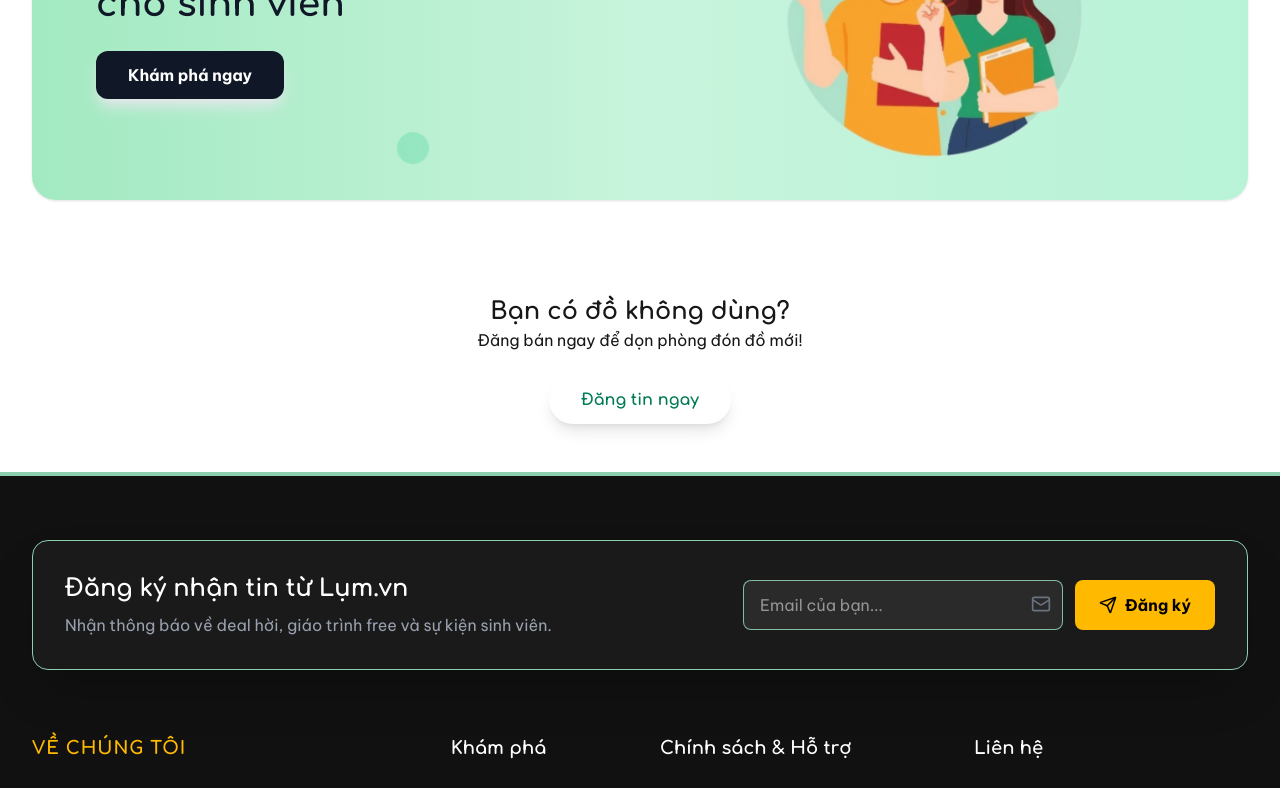
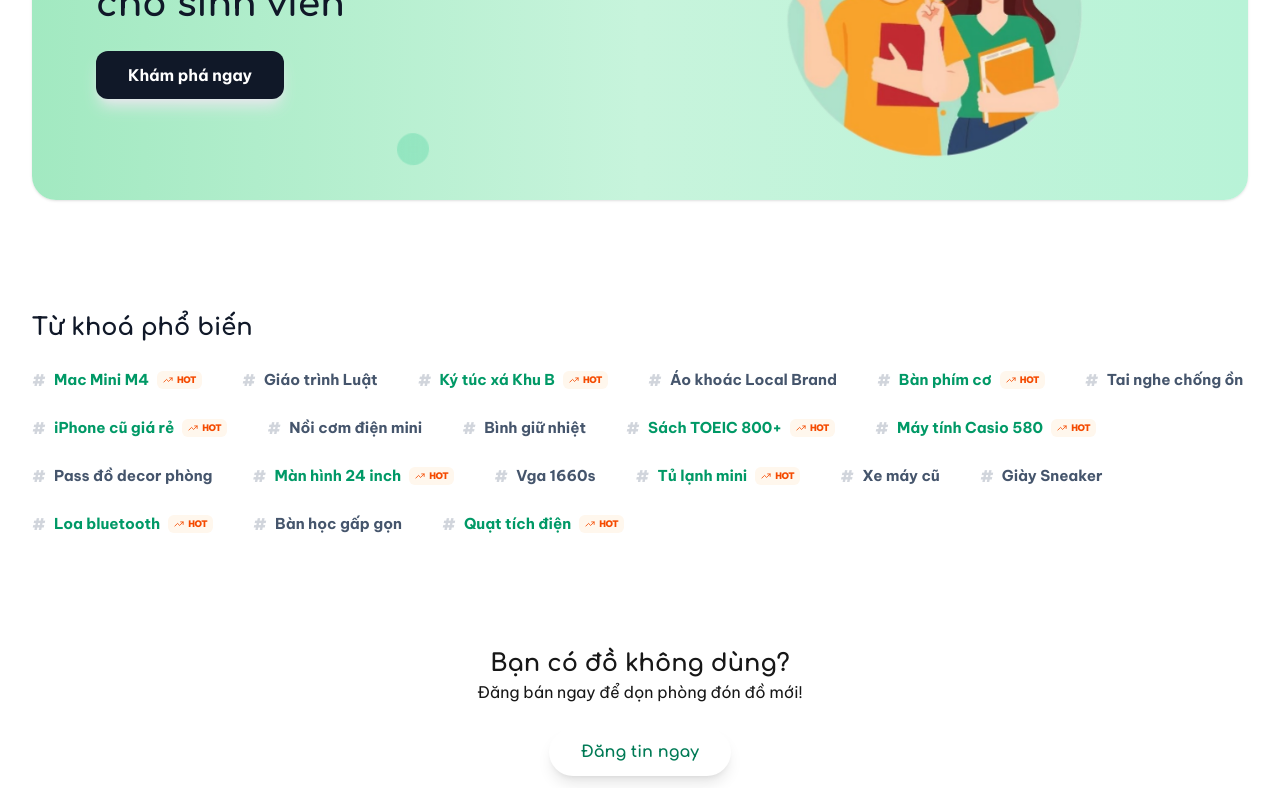
Before and after one commit to ngcnguywn0124/FE-LUM-trade-ecommerce, a Next.js app: page / in a window 1280 px wide. Shown: the part 3476-4264 px from the top of the page. Built offline with nearby package versions, Linux system fonts and the light colour scheme.

Commit message:
feat: add popularKeyWords feature

```diff
--- a/app/page.tsx
+++ b/app/page.tsx
@@ -9,6 +9,7 @@ import CategorySelector from "@/components/shared/CategorySelector";
 import LocationSelector from "@/components/shared/LocationSelector";
 import CategoryGrid from "@/components/features/CategoryGrid";
 import PromoBanner from "@/components/features/PromoBanner";
+import PopularKeywords from "@/components/features/PopularKeywords";
 
 export default function Home() {
    const [selectedCategories, setSelectedCategories] = useState<string[]>([]);
@@ -88,6 +89,7 @@ export default function Home() {
          <CategoryGrid />
          <ProductSection />
          <PromoBanner />
+         <PopularKeywords />
          {/* <Features /> */}
       </main>
    );
--- /dev/null
+++ b/components/features/PopularKeywords.tsx
@@ -0,0 +1,63 @@
+"use client";
+
+import React from "react";
+import { TrendingUp } from "lucide-react";
+import { motion } from "framer-motion";
+
+const keywords = [
+  { text: "Mac Mini M4", trending: true },
+  { text: "Giáo trình Luật", trending: false },
+  { text: "Ký túc xá Khu B", trending: true },
+  { text: "Áo khoác Local Brand", trending: false },
+  { text: "Bàn phím cơ", trending: true },
+  { text: "Tai nghe chống ồn", trending: false },
+  { text: "iPhone cũ giá rẻ", trending: true },
+  { text: "Nồi cơm điện mini", trending: false },
+  { text: "Bình giữ nhiệt", trending: false },
+  { text: "Sách TOEIC 800+", trending: true },
+  { text: "Máy tính Casio 580", trending: true },
+  { text: "Pass đồ decor phòng", trending: false },
+  { text: "Màn hình 24 inch", trending: true },
+  { text: "Vga 1660s", trending: false },
+  { text: "Tủ lạnh mini", trending: true },
+  { text: "Xe máy cũ", trending: false },
+  { text: "Giày Sneaker", trending: false },
+  { text: "Loa bluetooth", trending: true },
+  { text: "Bàn học gấp gọn", trending: false },
+  { text: "Quạt tích điện", trending: true },
+];
+
+export default function PopularKeywords() {
+  return (
+    <section className="py-16 bg-white overflow-hidden">
+      <div className="max-w-7xl mx-auto px-4 sm:px-6 lg:px-8">
+        <h3 className="text-2xl font-black text-gray-900 mb-6">Từ khoá phổ biến</h3>
+        <div className="flex flex-wrap gap-x-10 gap-y-6">
+          {keywords.map((kw, index) => (
+            <motion.button
+              key={kw.text + index}
+              initial={{ opacity: 0 }}
+              whileInView={{ opacity: 1 }}
+              viewport={{ once: true }}
+              transition={{ delay: index * 0.02 }}
+              className="group flex items-center gap-2 cursor-pointer transition-all hover:-translate-y-0.5"
+            >
+              <span className="text-gray-300 font-black group-hover:text-emerald-500 transition-colors select-none">#</span>
+              <span className={`text-[15px] font-bold transition-colors ${
+                kw.trending ? "text-emerald-600 group-hover:text-emerald-500" : "text-slate-600 group-hover:text-gray-900"
+              }`}>
+                {kw.text}
+              </span>
+              {kw.trending && (
+                <div className="flex items-center gap-1 bg-orange-50 px-1.5 py-0.5 rounded-md">
+                   <TrendingUp size={10} className="text-orange-600" />
+                   <span className="text-[9px] font-black text-orange-600 uppercase tracking-tighter">Hot</span>
+                </div>
+              )}
+            </motion.button>
+          ))}
+        </div>
+      </div>
+    </section>
+  );
+}
```
